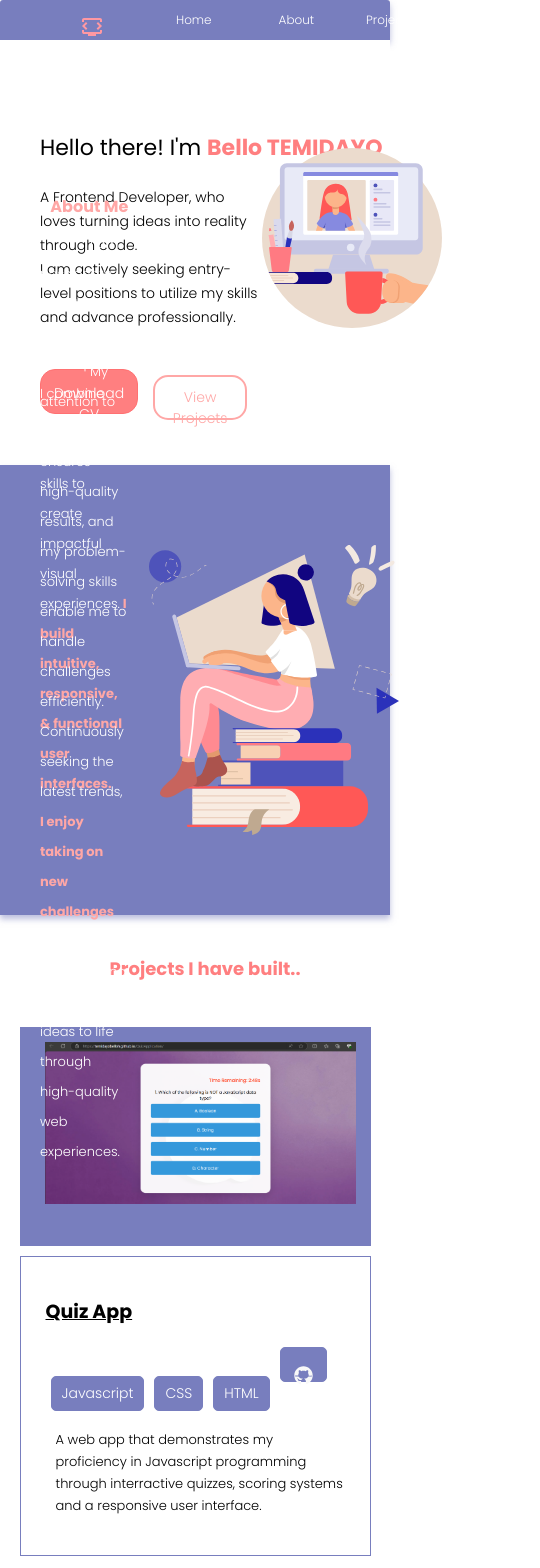
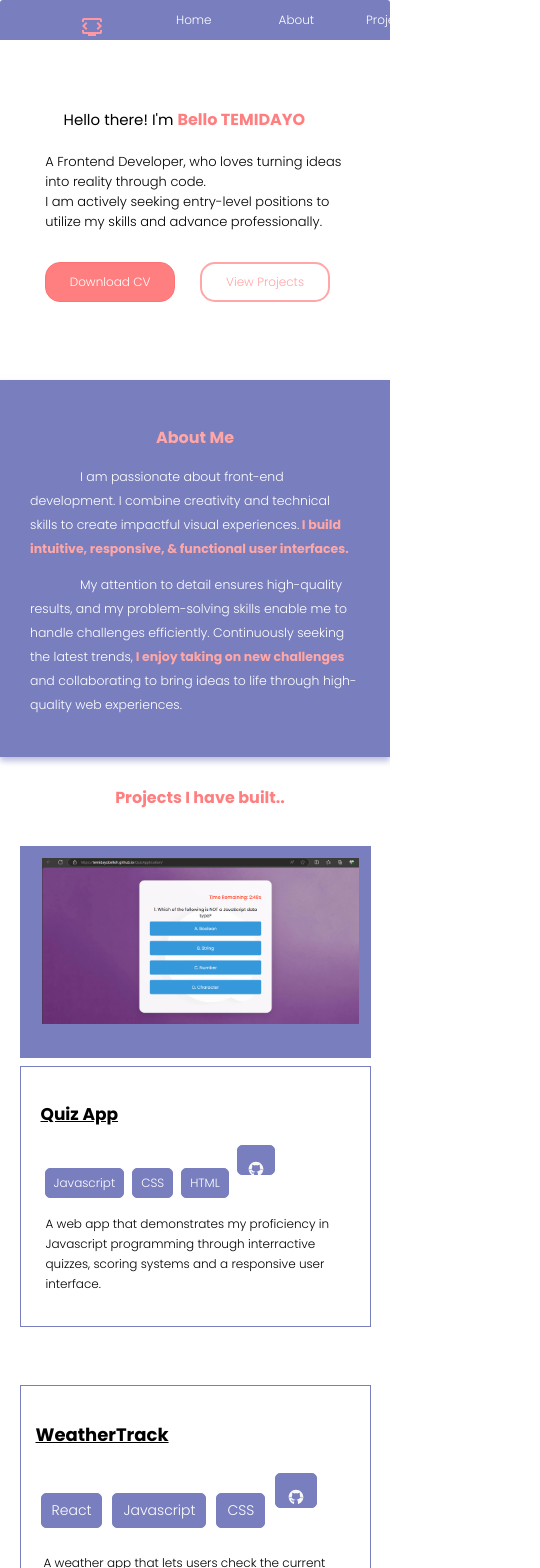
Before and after one commit to temidayobelloh/my_Portfolio, a React (Create React App) app: page / in a window 390 px wide. Shown: the top 1568 px of the page, 540 px wide, since content can reach past the window. Built offline with nearby package versions, Linux system fonts and the light colour scheme.

Commit message:
worked on the responsiveness for smaller screens

```diff
--- a/src/Components/About/about.css
+++ b/src/Components/About/about.css
@@ -95,3 +95,64 @@ span{
         font-size: 12px;
     }
 }
+@media (max-width: 390px) {
+    .about-me-wrapper {
+        display: flex;
+        flex-direction: column;
+        align-items: flex-start;
+        justify-content: center;
+        padding: 30px;
+        margin: 0 auto;
+        width: 100%;
+        height: auto;
+        box-sizing: border-box;
+        background-color: #787ebe;
+    }
+
+
+    .about-me-text {
+        width: 100%;
+        font-size: 16px;
+        text-align: center;
+        margin: 15px 0;
+        padding: 0;
+        color: #ffa7a6;
+        font-weight: bold;
+    }
+
+
+    .about-me-intro {
+        font-size: 12.5px;
+        line-height: 24px;
+        text-align: left;
+        max-width: 100%;
+        padding: 0;
+        color: white;
+        margin: 10px 0;
+    }
+
+
+    .indented {
+        font-size: 12.5px;
+        line-height: 24px;
+        text-align: left;
+        max-width: 100%;
+        padding: 0;
+        color: white;
+        margin: 10px 0;
+    }
+
+
+    .indented-color {
+        color: #ffa7a6;
+        font-style: italic;
+        transition: transform 0.3s;
+        display: inline-block;
+        font-size: 12.5px;
+    }
+
+
+    .about-me-logo {
+        display: none;
+    }
+}
--- a/src/Components/Contact/contact.css
+++ b/src/Components/Contact/contact.css
@@ -93,7 +93,7 @@ textarea {
     resize: none;
 }
 
-/* Button Styling */
+
 #contact-button {
     width: 100%;
     padding: 12px;
@@ -217,3 +217,78 @@ textarea {
         transform: scale(1.02);
     }
 }
+@media (max-width: 390px) {
+    html, body {
+        margin: 0;
+        padding: 0;
+        width: 100%;
+        overflow-x: hidden;
+    }
+
+    .contact-info-wrapper {
+        background-color: #787ebe;
+        color: white;
+        padding: 10px;
+        width: 100%;
+        max-width: 100%;
+        height: 750px;
+        display: block;
+    }
+
+    .contact-header {
+        font-size: 18px;
+        margin-bottom: 0;
+        padding: 8px;
+        text-align: center;
+    }
+
+    .contact-intro {
+        width: 100%;
+        max-width: 100%;
+        text-align: left;
+        font-size: 13px;
+        margin: 10px;
+        padding: 5px;
+        line-height: 1.5;
+        margin-bottom: 10px;
+        margin-top: 0;
+    }
+
+    .contact-details-wrapper {
+        width: 100%;
+        max-width: 100%;
+        text-align: left;
+        margin: 0;
+        padding: 10px 0;
+    }
+
+    .form-content {
+        width: 80%;
+        max-width: 350px;
+        margin: 50px auto;
+        padding: 15px;
+        border: 1px solid #ddd;
+        border-radius: 10px;
+        background-color: #fafafa;
+        box-shadow: 0 4px 12px rgba(0, 0, 0, 0.1);
+        font-size: 12px;
+    }
+
+    label {
+        font-size: 12px;
+    }
+
+    input, textarea {
+        font-size: 12px;
+        padding: 8px;
+        width: 100%;
+        box-sizing: border-box;
+    }
+
+    #contact-button {
+        width: 100%;
+        padding: 10px;
+        font-size: 14px;
+        border-radius: 15px;
+    }
+}
--- a/src/Components/Footer/footer.css
+++ b/src/Components/Footer/footer.css
@@ -149,3 +149,103 @@
         margin-top: 10px;
     }
 }
+@media (max-width: 390px) {
+    .footer-wrapper {
+        background-color: white;
+        width: 100%;
+        height: auto;
+        padding: 10px 20px;
+        color: black;
+        text-align: center;
+        margin: 0;
+        border: none;
+        box-shadow: 0 2px 4px rgba(228, 232, 234, 0.8);
+        margin-top: 0;
+        opacity: 0;
+        transform: translateY(20px);
+        transition: opacity 0.6s ease, transform 0.6s ease;
+    }
+
+    .footer-wrapper.show {
+        opacity: 1;
+        transform: translateY(0);
+    }
+
+    .footer-content {
+        margin: 0;
+        padding: 5px;
+        color: black;
+        text-align: center;
+        font-size: 12px;
+    }
+
+    .contact-me-header {
+        font-size: 14px;
+        padding: 2px;
+        margin-top: 0px;
+        margin-bottom: 0px;
+        font-weight: bolder;
+    }
+
+    .contact-item {
+        font-size: 13px;
+        display: inline;
+        margin: 5px 4px;
+        color: #333;
+    }
+
+    .contact-item a {
+        color: black;
+        text-decoration: none;
+    }
+
+    .contact-item a:hover {
+        text-decoration: underline;
+    }
+
+    .copyright-text {
+        font-size: 12px;
+        margin-top: 10px;
+        color: rgb(51, 49, 49);
+    }
+
+    .exit-Btn {
+        padding: 10px;
+        margin-top: 10px;
+        font-size: 14px;
+        background-color: #ffa7a6;
+        color: white;
+        border-radius: 9px;
+        border: none;
+        box-shadow: 0 4px 8px rgba(255, 152, 153, 0.6);
+    }
+
+    .exit-Btn:hover {
+        cursor: pointer;
+        color: white;
+    }
+
+    .logo {
+        width: 13px;
+        margin-top: 10px;
+    }
+
+    .back-to-top {
+        position: fixed;
+        bottom: 10px;
+        right: 10px;
+        background-color: #787ebe;
+        color: black;
+        padding: 8px;
+        border-radius: 50%;
+        text-align: center;
+        box-shadow: 0 2px 4px rgba(0, 0, 0, 0.2);
+        cursor: pointer;
+        display: none;
+        font-size: 12px;
+    }
+
+    .back-to-top.show {
+        display: block;
+    }
+}
--- a/src/Components/Footer/footer.jsx
+++ b/src/Components/Footer/footer.jsx
@@ -1,7 +1,6 @@
 import React, { useEffect, useRef } from 'react';
 import './footer.css';
 import email from '../assets/email-logo.svg';
-import location from '../assets/location-logo.svg';
 import linkedin from '../assets/icons8-linkedin.svg';
 import github from '../assets/icons8-github.svg';
 
@@ -46,12 +45,8 @@ const Footer = () => {
           <a href="mailto:temidayobelloh@gmail.com">temidayobelloh@gmail.com</a>
         </p>
         <p className='contact-item'>
-          <img className="logo" src={location} alt="location" />
-          Lagos, Nigeria
-        </p>
-        <p className='contact-item'>
           <img className="logo" src={linkedin} alt="linkedin" />
-          <a href="https://www.linkedin.com/in/yourprofile" target="_blank" rel="noopener noreferrer">Bello Temidayo Hajarah</a>
+          <a href="https://www.linkedin.com/in/yourprofile" target="_blank" rel="noopener noreferrer">Bello Temidayo </a>
         </p>
         <p className='contact-item'>
           <img className="logo" src={github} alt="github" />
--- a/src/Components/Home/home.css
+++ b/src/Components/Home/home.css
@@ -178,3 +178,71 @@
         flex-wrap: nowrap;
     }
 }
+@media (max-width: 390px) {
+
+    .home-logo {
+        display: none;
+    }
+
+
+    .homePage-wrapper {
+        display: flex;
+        flex-direction: column;
+        align-items: center;
+        justify-content: center;
+        padding: 10px;
+        margin: 0 auto;
+        width: 100%;
+        height: auto;
+        box-sizing: border-box;
+    }
+
+    /* Center and resize text content */
+    .homePage-text {
+        width: 90%;
+        text-align: left;
+        padding: 0;
+        margin: 0;
+    }
+
+    .homePage-text-one {
+        margin-top: 60px;
+        font-size: 15px !important;
+        line-height: 20px;
+        margin-bottom: 10px;
+        margin-left: 35px;
+    }
+
+    .text-name {
+        font-size: 16px !important;
+        text-align: center;
+    }
+
+    .homePage-text-two {
+        width: 90%;
+        font-size: 13px !important;
+        line-height: 20px;
+        margin: 0 auto;
+        margin-bottom: 20px;
+        text-align: left;
+    }
+
+
+    .homePage-button, .viewProject-button {
+        width: 130px;
+        padding: 8px;
+        height: 40px;
+        font-size: 12px !important;
+        margin-top: 10px;
+    }
+
+
+    .button-wrapper {
+        display: flex;
+        justify-content: center;
+        gap: 10px;
+        width: 100%;
+        margin: 0 auto;
+        padding: 0;
+    }
+}
--- a/src/Components/Projects/projects.css
+++ b/src/Components/Projects/projects.css
@@ -74,21 +74,21 @@
         margin-left: 20px;
         margin-top: 30px;
         font-size: 18px;
-        text-align: center; /* Center the text on smaller screens */
+        text-align: center;
         padding: 10px;
     }
 
     .project-box-container {
         display: flex;
-        flex-direction: column; /* Stack items vertically */
-        align-items: center; /* Center items horizontally */
+        flex-direction: column;
+        align-items: center;
         padding: 20px 0;
-        margin-left: 0; /* Remove excessive left margin */
-        width: 100%; /* Full width to fit smaller screens */
+        margin-left: 0;
+        width: 100%;
     }
 
     .screenshot {
-        width: 100%; /* Make the screenshot scale to full width */
+        width: 100%;
         max-width: 100%;
         height: auto;
         margin-bottom: 20px;
@@ -109,14 +109,14 @@
         font-size: 14px;
         height: 35px;
         padding: 5px 10px;
-        margin: 5px; /* Center the buttons */
-        display: inline-block; /* Ensure buttons are in a row */
+        margin: 5px;
+        display: inline-block;
         text-align: center;
     }
 
     .bigger-box {
-        width: 100%; /* Full width on smaller screens */
-        max-width: 90%; /* Restrict the width */
+        width: 100%;
+        max-width: 90%;
         height: auto;
         padding: 15px;
     }
@@ -136,3 +136,91 @@
         display: inline;
     }
 }
+@media (max-width: 390px) {
+    .project-header {
+        margin-left: 10px;
+        margin-top: 20px;
+        font-size: 16px;
+        text-align: center;
+        padding: 8px;
+        color: #ff7f80;
+        font-weight: bold;
+    }
+
+    .project-box-container {
+        display: flex;
+        flex-direction: column;
+        align-items: center;
+        padding: 15px 0;
+        margin-left: 0;
+        width: 100%;
+    }
+
+    .screenshot {
+        width: 100%;
+        max-width: 100%;
+        height: auto;
+        margin-bottom: 15px;
+    }
+
+    .project-details {
+        font-size: 12px;
+        line-height: 20px;
+        margin-left: 0;
+        text-align: left;
+        padding: 8px;
+    }
+
+    .project-btn {
+        font-size: 12px;
+        height: 30px;
+        padding: 5px 8px;
+        margin: 4px;
+        display: inline-block;
+        text-align: center;
+        border: 1px solid #787ebe;
+        background-color: #787ebe;
+        color: white;
+        border-radius: 5px;
+    }
+
+    .project-btn:hover {
+        cursor: pointer;
+        background-color: #858cd4;
+    }
+
+    .project-heading {
+        text-align: left;
+        font-size: 17px;
+        text-decoration: underline;
+        font-weight: bold;
+    }
+
+    .project-intro {
+        margin-left: 5px;
+    }
+
+    .bigger-box {
+        width: 100%;
+        max-width: 90%;
+        height: auto;
+        padding: 12px;
+        background-color: #787ebe;
+    }
+
+    .smaller-box {
+        width: 90%;
+        height: auto;
+        padding: 12px;
+        margin: 8px auto;
+        border: 1px solid #787ebe;
+    }
+
+    .github_logo {
+        width: 20px;
+        height: auto;
+        margin: 8px auto;
+        transform: scale(0.8);
+        display: inline;
+    }
+}
```
